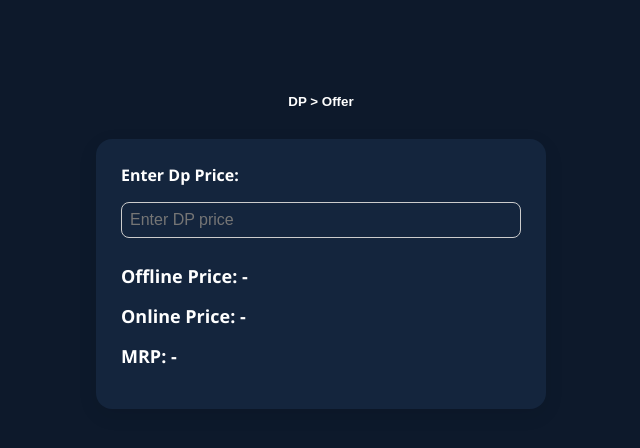
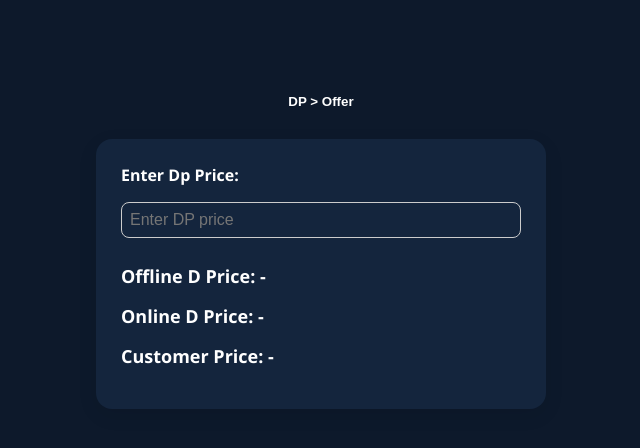
Before and after one commit to sbghule212/pratyushretailspvtltd, a plain HTML site: page index.html in a window 1280 px wide. Shown: the whole page, without its empty margins (319-959 px from the left). Drawn offline with Linux system fonts and the light colour scheme.

Commit message:
Update index.html

```diff
--- a/index.html
+++ b/index.html
@@ -28,11 +28,11 @@
         placeholder="Enter DP price"
         oninput="calculateForward()" />
       <div class="output">
-        <p><strong>Offline Price:</strong> <span id="offlinePrice">-</span></p>
+        <p><strong>Offline D Price:</strong> <span id="offlinePrice">-</span></p>
         <p style="margin-block-end: 0">
-          <strong>Online Price:</strong> <span id="onlinePrice">-</span>
+          <strong>Online D Price:</strong> <span id="onlinePrice">-</span>
         </p>
-        <p><strong>MRP:</strong> <span id="retailPrice">-</span></p>
+        <p><strong>Customer Price:</strong> <span id="retailPrice">-</span></p>
 <!--         <p><strong>20% Discount:</strong> <span id="twentypPrice">-</span>, <span id="twentyPrice">-</span></p> -->
       </div>
     </div>
```
